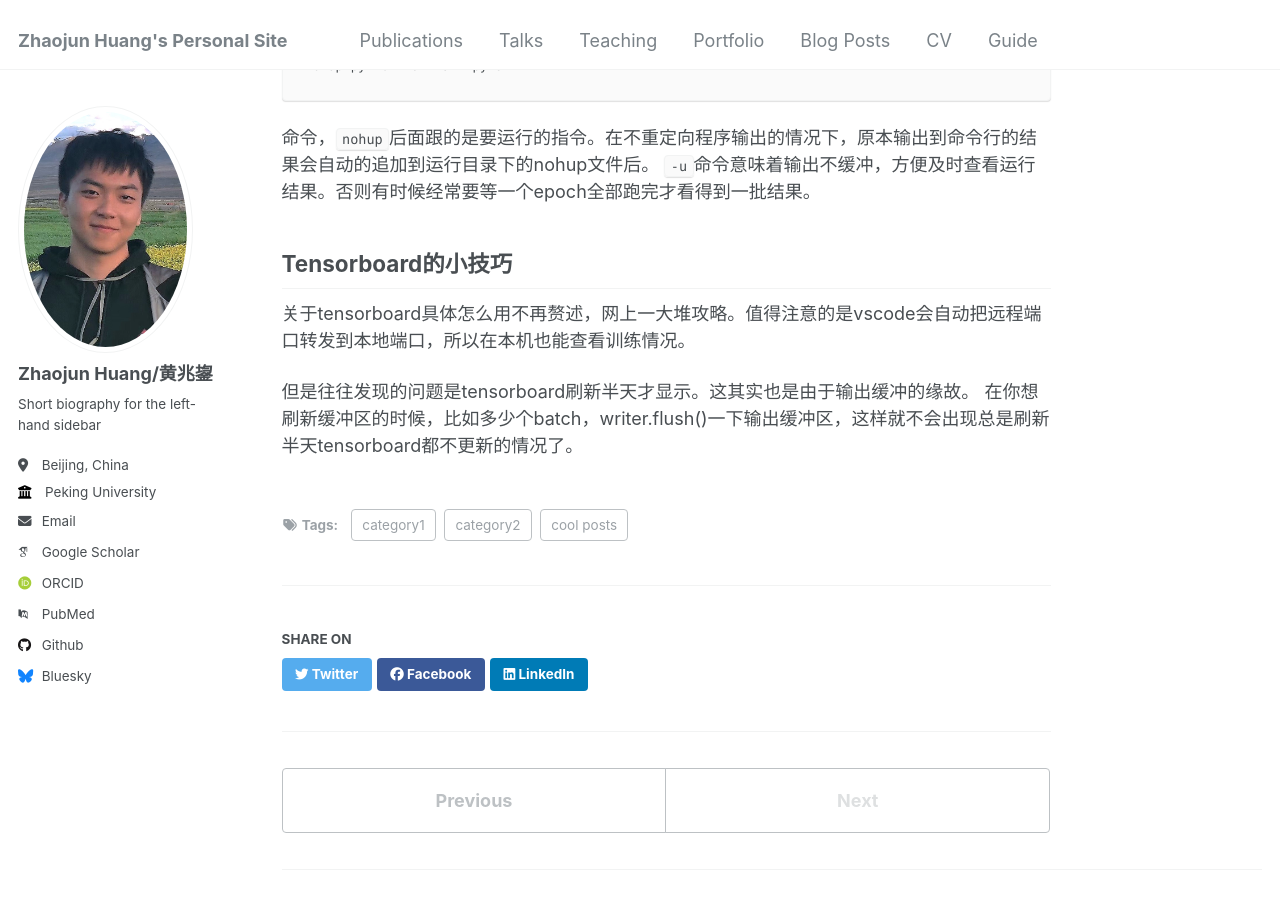
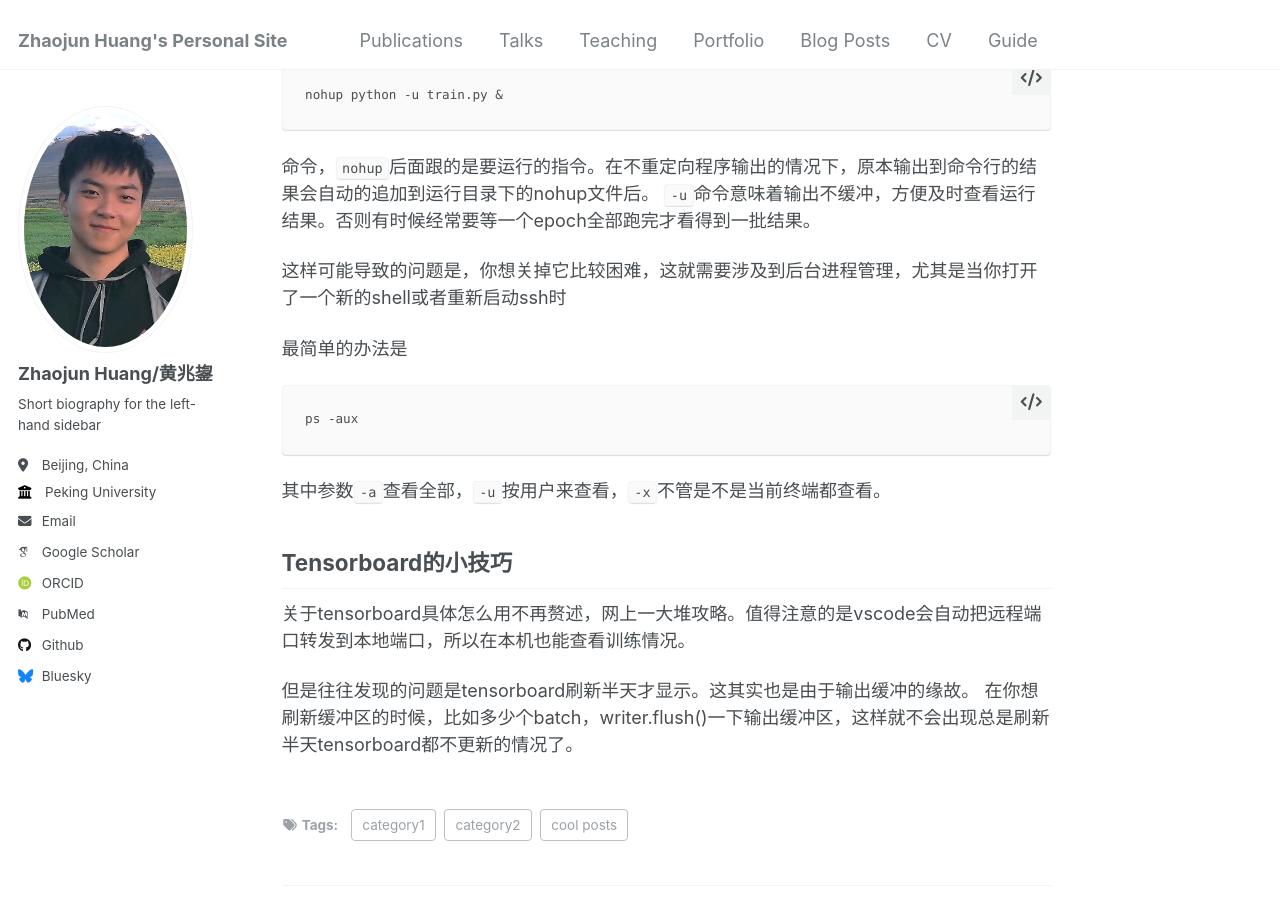
Before and after one commit to BAJimH/BAJimH.github.io, a Jekyll site: the page built from _posts/2024-11-13-remoteTrainModel.md, in a window 1280 px wide and 900 px high, scrolled down 342 px. Built offline with Jekyll 4.4.1, drawn with Linux system fonts in a browser that asks for light colours; some web fonts are replaced.

Commit message:
Update 2024-11-13-remoteTrainModel.md

````diff
--- a/_posts/2024-11-13-remoteTrainModel.md
+++ b/_posts/2024-11-13-remoteTrainModel.md
@@ -8,7 +8,7 @@ tags:
   - category2
 ---
 
-### 远程训练模型的一些技巧
+## 远程训练模型的一些技巧
 一般用vscode+ssh远程连接服务器来工作，但是想让关闭ssh连接后程序仍然运行怎么办？
 nohup命令可以做到
 ```
@@ -17,6 +17,14 @@ nohup python -u train.py &
 命令，`nohup`后面跟的是要运行的指令。在不重定向程序输出的情况下，原本输出到命令行的结果会自动的追加到运行目录下的nohup文件后。
 `-u`命令意味着输出不缓冲，方便及时查看运行结果。否则有时候经常要等一个epoch全部跑完才看得到一批结果。
 
+这样可能导致的问题是，你想关掉它比较困难，这就需要涉及到后台进程管理，尤其是当你打开了一个新的shell或者重新启动ssh时
+
+最简单的办法是
+```
+ps -aux
+```
+其中参数`-a`查看全部，`-u`按用户来查看，`-x`不管是不是当前终端都查看。
+
 ## Tensorboard的小技巧
 关于tensorboard具体怎么用不再赘述，网上一大堆攻略。值得注意的是vscode会自动把远程端口转发到本地端口，所以在本机也能查看训练情况。
 
````
